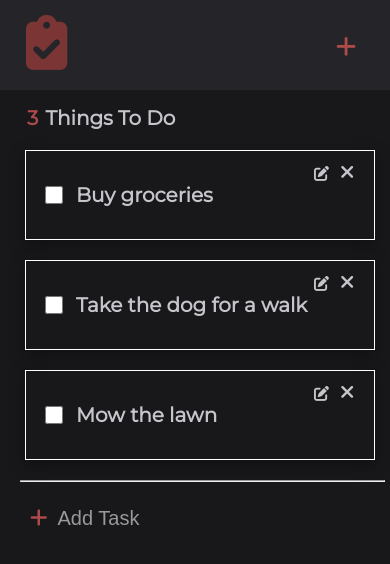
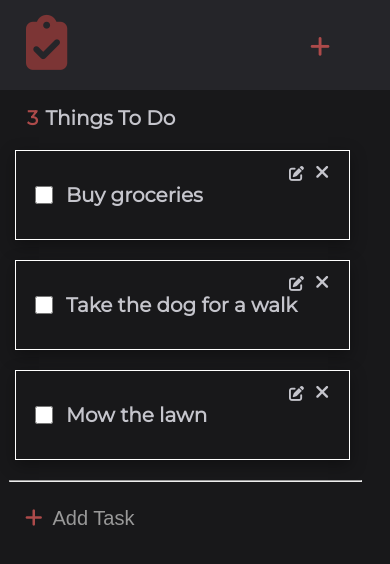
Before and after one commit to Jwilkins48/toDoList, a React (Create React App) app: page / in a window 390 px wide. Shown: the top 564 px of the page. Built offline with nearby package versions, Linux system fonts and the light colour scheme; a web font is replaced by a local one.

Commit message:
continuing responsive design

```diff
--- a/src/index.css
+++ b/src/index.css
@@ -280,29 +280,30 @@ body {
    display: none;
   }
   .card{
-    width: 350px;
+    width: 335px;
     height: 90px;
-    margin: 5px 25px;
+    margin: 5px 15px;
     font-size: 20px;
   }
   .headerContainer{
-    width: 26rem;
+    width: auto;
     height: 90px;
   }
   .hr{
-    margin: 10px -40px;
-    width: 365px;
+    margin: 10px -51px;
+    width: 353px;
   }
   .dropBtnContainer{
     margin-top: 15px;
   }
   .addTaskDropdownBtn{
-    width: 90px;
+    width: 80px;
+    font-size: 13px;
   }
   #dropDown{
     display: flex;
     flex-direction: column;
-    width: 375px;
+    width: 345px;
     margin: 10px -52px;
   }
   .dropDownInput{
@@ -323,7 +324,7 @@ body {
     font-size: 20px;
   }
   #openDropAddBtn{
-    margin-left: -40px;
+    margin-left: -45px;
   }
   .allTaskHeader{
     margin: 16px 27px;
```
